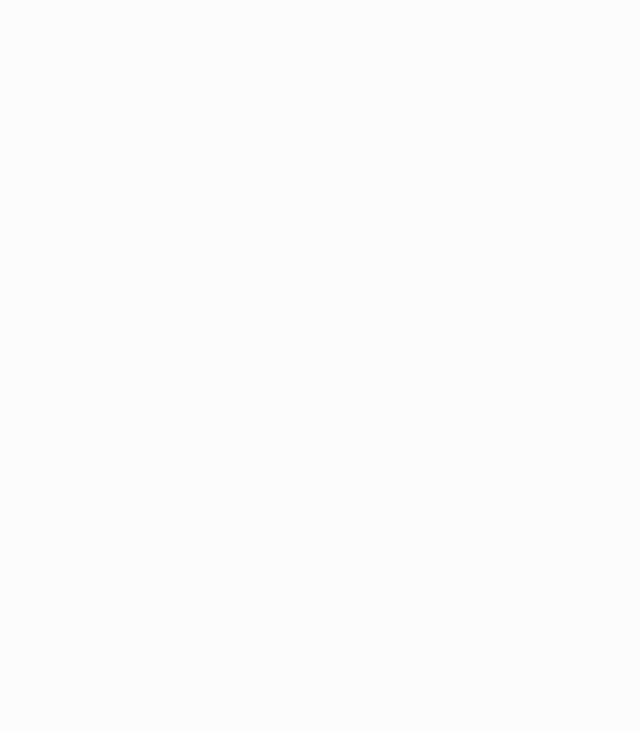
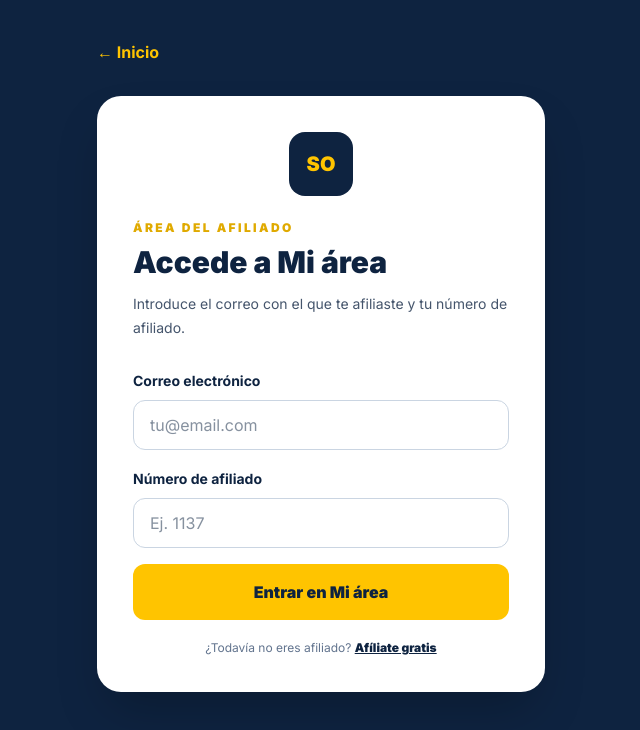
Before and after one commit to AROCA84/-sindicato-operarios, a Next.js app: page /mi-area in a window 1280 px wide. Shown: the top 730 px of the page, without its empty margins (319-959 px from the left). Built offline with nearby package versions, Linux system fonts and the light colour scheme.

Commit message:
Add member area login and fix blank state

```diff
--- a/app/mi-area/page.tsx
+++ b/app/mi-area/page.tsx
@@ -1,37 +1,98 @@
 "use client";
+
 import Link from "next/link";
-import { useEffect, useState } from "react";
+import { FormEvent, useEffect, useState } from "react";
 import QRCode from "qrcode";
 import { courses } from "@/lib/courses";
 
+type Member = { nombre: string; apellidos: string; email: string; numero_afiliado: number };
+
 export default function MiAreaPage() {
-  const [ready, setReady] = useState(false);
+  const [loaded, setLoaded] = useState(false);
+  const [logged, setLogged] = useState(false);
+  const [loginEmail, setLoginEmail] = useState("");
+  const [loginNumero, setLoginNumero] = useState("");
+  const [loginError, setLoginError] = useState("");
+  const [logging, setLogging] = useState(false);
   const [qr, setQr] = useState("");
   const [data, setData] = useState({ nombre: "", apellidos: "", email: "", numero: "" });
   const [progress, setProgress] = useState<Record<string, number>>({});
-  useEffect(() => {
-    if (localStorage.getItem("sdo-afiliado") !== "true") return;
-    const nombre = localStorage.getItem("sdo-afiliado-nombre") || localStorage.getItem("sdo-nombre") || "";
+
+  function loadArea() {
+    const ok = localStorage.getItem("sdo-afiliado") === "true";
+    const nombre = localStorage.getItem("sdo-afiliado-nombre") || "";
     const apellidos = localStorage.getItem("sdo-afiliado-apellidos") || "";
-    const email = localStorage.getItem("sdo-afiliado-email") || localStorage.getItem("sdo-email") || "";
+    const email = localStorage.getItem("sdo-afiliado-email") || "";
     const numero = localStorage.getItem("sdo-numero-afiliado") || "";
     setData({ nombre, apellidos, email, numero });
-    QRCode.toDataURL(window.location.origin + "/verificar?afiliado=" + encodeURIComponent(numero), { width: 220, margin: 2 }, (err, url) => { if (!err) setQr(url); });
-    const saved: Record<string, number> = {};
-    courses.forEach((c) => { saved[c.id] = Number(localStorage.getItem("sdo-progreso-" + c.id) || 0); });
-    setProgress(saved); setReady(true);
-  }, []);
-  if (!ready) return <main className="min-h-screen bg-slate-50" />;
-  if (!data.email) return <main className="min-h-screen bg-slate-50 px-6 py-16 text-center text-navy"><h1 className="text-3xl font-black">Mi área</h1><p className="mx-auto mt-3 max-w-md text-slate-600">Afíliate gratis para acceder a tu área personal.</p><Link href="/afiliarse?returnTo=/mi-area" className="mt-6 inline-flex rounded-xl bg-safety px-6 py-3 font-black">Afiliarme gratis</Link></main>;
+    setLogged(ok && !!email && !!numero);
+    if (ok && email && numero) {
+      QRCode.toDataURL(window.location.origin + "/verificar?afiliado=" + encodeURIComponent(numero), { width: 220, margin: 2 }, (err, url) => { if (!err) setQr(url); });
+      const saved: Record<string, number> = {};
+      courses.forEach((c) => { saved[c.id] = Number(localStorage.getItem("sdo-progreso-" + c.id) || 0); });
+      setProgress(saved);
+    }
+    setLoaded(true);
+  }
+
+  useEffect(() => { loadArea(); }, []);
+
+  async function login(event: FormEvent) {
+    event.preventDefault();
+    setLoginError("");
+    setLogging(true);
+    try {
+      const response = await fetch("/api/mi-area/login", { method: "POST", headers: { "Content-Type": "application/json" }, body: JSON.stringify({ email: loginEmail, numero: loginNumero }) });
+      const result = await response.json();
+      if (!response.ok || !result.ok) throw new Error(result.error || "No se ha podido acceder.");
+      const member = result.afiliado as Member;
+      localStorage.setItem("sdo-afiliado", "true");
+      localStorage.setItem("sdo-afiliado-nombre", member.nombre);
+      localStorage.setItem("sdo-afiliado-apellidos", member.apellidos);
+      localStorage.setItem("sdo-afiliado-email", member.email);
+      localStorage.setItem("sdo-numero-afiliado", String(member.numero_afiliado));
+      setLoginEmail("");
+      setLoginNumero("");
+      loadArea();
+    } catch (error) {
+      setLoginError(error instanceof Error ? error.message : "No se ha podido acceder.");
+    } finally { setLogging(false); }
+  }
+
+  if (!loaded) return <main className="min-h-screen bg-slate-50" />;
+
+  if (!logged) return <main className="min-h-screen bg-navy px-5 py-10 text-white">
+    <div className="mx-auto max-w-md">
+      <Link href="/" className="font-bold text-safety">← Inicio</Link>
+      <div className="mt-8 rounded-3xl bg-white p-7 text-navy shadow-2xl sm:p-9">
+        <div className="mx-auto flex h-16 w-16 items-center justify-center rounded-2xl bg-navy text-xl font-black text-safety">SO</div>
+        <p className="mt-6 text-xs font-black uppercase tracking-[0.2em] text-safety-dark">Área del afiliado</p>
+        <h1 className="mt-2 text-3xl font-black">Accede a Mi área</h1>
+        <p className="mt-3 text-sm leading-6 text-slate-600">Introduce el correo con el que te afiliaste y tu número de afiliado.</p>
+        <form onSubmit={login} className="mt-7 space-y-4">
+          <div><label htmlFor="access-email" className="text-sm font-bold">Correo electrónico</label><input id="access-email" required type="email" value={loginEmail} onChange={(e) => setLoginEmail(e.target.value)} autoComplete="email" className="mt-2 w-full rounded-xl border border-slate-300 px-4 py-3 outline-none focus:border-safety" placeholder="tu@email.com" /></div>
+          <div><label htmlFor="access-numero" className="text-sm font-bold">Número de afiliado</label><input id="access-numero" required inputMode="numeric" value={loginNumero} onChange={(e) => setLoginNumero(e.target.value.replace(/\D/g, ""))} className="mt-2 w-full rounded-xl border border-slate-300 px-4 py-3 outline-none focus:border-safety" placeholder="Ej. 1137" /></div>
+          {loginError && <p role="alert" className="rounded-xl bg-red-50 p-3 text-sm font-semibold text-red-700">{loginError}</p>}
+          <button disabled={logging} className="w-full rounded-xl bg-safety px-5 py-4 font-black disabled:opacity-60">{logging ? "Comprobando…" : "Entrar en Mi área"}</button>
+        </form>
+        <p className="mt-5 text-center text-xs text-slate-500">¿Todavía no eres afiliado? <Link href="/afiliarse?returnTo=/mi-area" className="font-black text-navy underline">Afíliate gratis</Link></p>
+      </div>
+    </div>
+  </main>;
+
   const completed = Object.values(progress).filter((v) => v >= 100).length;
   const overall = Math.round(Object.values(progress).reduce((a, b) => a + b, 0) / courses.length);
+
   return <main className="min-h-screen bg-slate-50 text-navy">
     <header className="bg-navy text-white"><div className="mx-auto flex max-w-6xl items-center justify-between px-5 py-5"><Link href="/" className="font-black text-safety">SINDICATO DE OPERARIOS</Link><Link href="/cursos" className="text-sm font-bold text-white/80">Formación</Link></div></header>
-    <div className="mx-auto max-w-6xl px-5 py-8 sm:py-10"><p className="text-xs font-black uppercase tracking-[0.2em] text-safety-dark">Área del afiliado</p><h1 className="mt-2 text-3xl font-black sm:text-4xl">Hola, {data.nombre}</h1><p className="mt-2 text-slate-600">Tus datos, identificación y progreso formativo.</p>
+    <div className="mx-auto max-w-6xl px-5 py-8 sm:py-10">
+      <p className="text-xs font-black uppercase tracking-[0.2em] text-safety-dark">Área del afiliado</p><h1 className="mt-2 text-3xl font-black sm:text-4xl">Hola, {data.nombre}</h1><p className="mt-2 text-slate-600">Tus datos, identificación y progreso formativo.</p>
       <section className="mt-7 grid gap-5 lg:grid-cols-[1.4fr_.8fr]">
-        <div className="rounded-2xl bg-navy p-6 text-white shadow-xl sm:p-8"><div className="flex flex-col gap-6 sm:flex-row sm:items-center"><div className="flex-1"><p className="text-xs font-black uppercase tracking-widest text-safety">Afiliado activo</p><h2 className="mt-2 text-2xl font-black">{data.nombre} {data.apellidos}</h2><div className="mt-5 space-y-2 text-sm text-white/75"><p><b className="text-white">Nº afiliado:</b> {data.numero || "Pendiente"}</p><p><b className="text-white">Correo:</b> {data.email}</p><p><b className="text-white">Organización:</b> Sindicato de Operarios</p></div></div><div className="rounded-2xl bg-white p-3 text-center">{qr ? <img src={qr} alt="QR de verificación" className="h-40 w-40" /> : <div className="h-40 w-40 bg-slate-100" />}<p className="mt-2 text-[10px] font-black uppercase tracking-wider text-slate-500">Verificación</p></div></div></div>
+        <div className="rounded-2xl bg-navy p-6 text-white shadow-xl sm:p-8"><div className="flex flex-col gap-6 sm:flex-row sm:items-center"><div className="flex-1"><p className="text-xs font-black uppercase tracking-widest text-safety">Afiliado activo</p><h2 className="mt-2 text-2xl font-black">{data.nombre} {data.apellidos}</h2><div className="mt-5 space-y-2 text-sm text-white/75"><p><b className="text-white">Nº afiliado:</b> {data.numero}</p><p><b className="text-white">Correo:</b> {data.email}</p><p><b className="text-white">Organización:</b> Sindicato de Operarios</p></div></div><div className="rounded-2xl bg-white p-3 text-center">{qr ? <img src={qr} alt="QR de verificación" className="h-40 w-40" /> : <div className="h-40 w-40 bg-slate-100" />}<p className="mt-2 text-[10px] font-black uppercase tracking-wider text-slate-500">Verificación</p></div></div></div>
         <div className="rounded-2xl bg-white p-6 shadow-sm ring-1 ring-slate-200"><p className="text-xs font-black uppercase tracking-widest text-safety-dark">Tu progreso</p><p className="mt-2 text-4xl font-black">{completed}/{courses.length}</p><p className="text-sm text-slate-500">cursos completados</p><div className="mt-5 h-3 overflow-hidden rounded-full bg-slate-100"><div className="h-full rounded-full bg-safety" style={{ width: overall + "%" }} /></div><p className="mt-2 text-right text-xs font-bold">{overall}% global</p></div>
       </section>
       <section className="mt-8"><p className="text-xs font-black uppercase tracking-widest text-safety-dark">Mi formación</p><h2 className="mt-1 text-2xl font-black">Cursos y progreso</h2><div className="mt-5 grid gap-4 md:grid-cols-2">{courses.map((course) => { const value = progress[course.id] || 0; return <article key={course.id} className="rounded-2xl bg-white p-5 shadow-sm ring-1 ring-slate-200"><div className="flex gap-4"><img src={course.image} alt="" className="h-20 w-24 rounded-xl object-cover" /><div className="min-w-0 flex-1"><p className="text-xs font-bold uppercase text-safety-dark">{course.category}</p><h3 className="mt-1 font-black leading-snug">{course.title}</h3></div></div><div className="mt-5 flex justify-between text-xs font-bold"><span>{value >= 100 ? "Completado" : value > 0 ? "En curso" : "Sin comenzar"}</span><span>{value}%</span></div><div className="mt-2 h-2 overflow-hidden rounded-full bg-slate-100"><div className="h-full rounded-full bg-safety" style={{ width: value + "%" }} /></div><Link href={"/cursos/" + course.id} className="mt-4 inline-flex w-full justify-center rounded-lg border-2 border-navy px-4 py-2.5 text-sm font-black text-navy">{value >= 100 ? "Repasar curso" : "Continuar formación"}</Link></article>; })}</div></section>
-    </div></main>;
+      <button onClick={() => { localStorage.removeItem("sdo-afiliado"); window.location.reload(); }} className="mt-8 text-sm font-bold text-slate-500 underline">Cerrar sesión</button>
+    </div>
+  </main>;
 }
```
